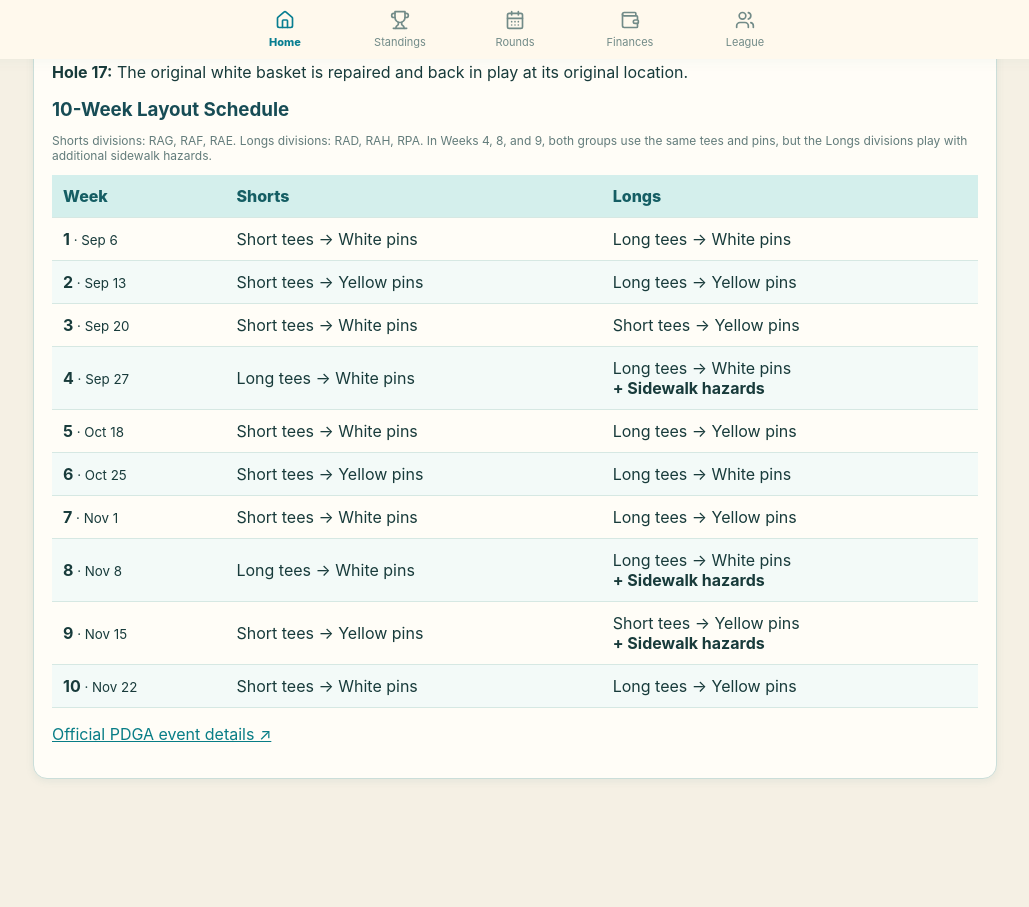
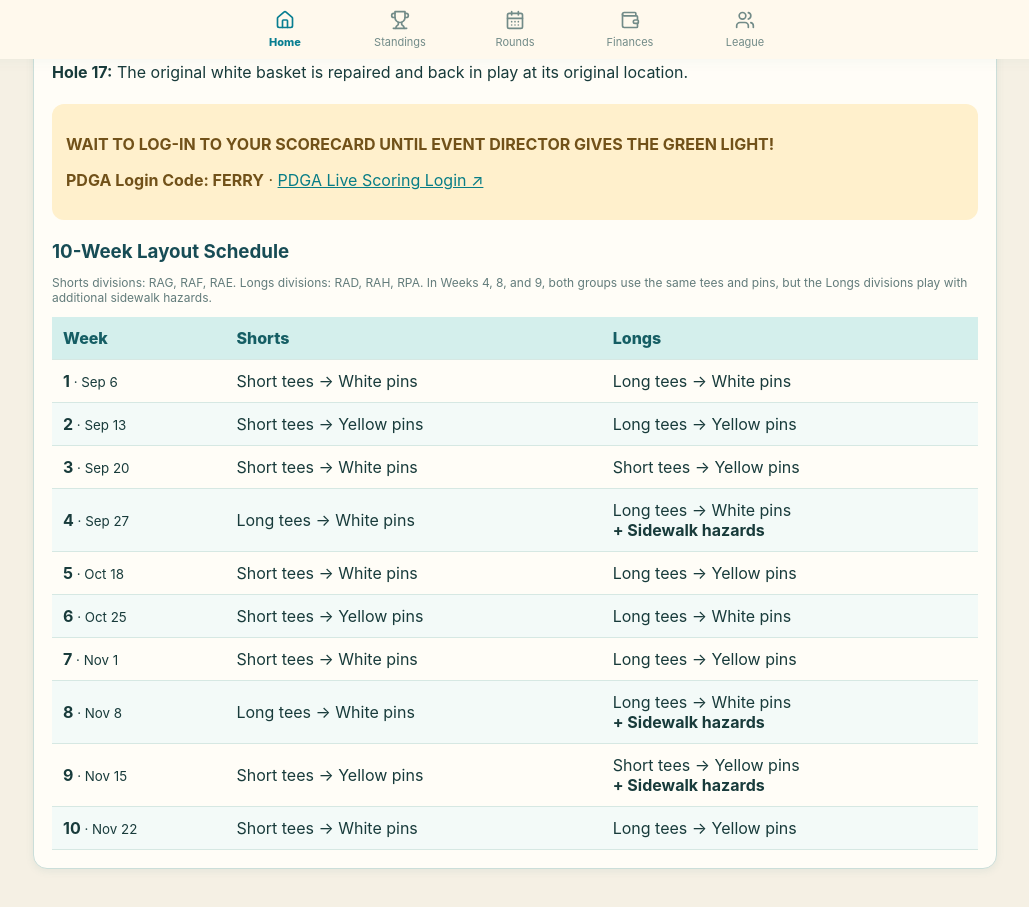
Before and after one commit to eashotts/ocdgc-league-hub, a React (Vite) app: page / in a window 1280 px wide. Shown: the part 741-1648 px from the top of the page, without its empty margins (125-1154 px from the left). Built offline with nearby package versions, Linux system fonts and the light colour scheme.

Commit message:
Add PDGA scoring login instructions to Home and remove duplicate event link

```diff
--- a/src/main.tsx
+++ b/src/main.tsx
@@ -355,6 +355,16 @@
               at its original location.
             </p>
 
+            <div className="notice" style={{ marginTop: 22, marginBottom: 20 }}>
+              <p><b>WAIT TO LOG-IN TO YOUR SCORECARD UNTIL EVENT DIRECTOR GIVES THE GREEN LIGHT!</b></p>
+              <p>
+                <b>PDGA Login Code: FERRY</b> ·{' '}
+                <a href="https://www.pdga.com/apps/tournament/score/login" target="_blank" rel="noreferrer">
+                  PDGA Live Scoring Login ↗
+                </a>
+              </p>
+            </div>
+
             <h3>10-Week Layout Schedule</h3>
 
             <p className="muted">
@@ -400,17 +410,7 @@
               </table>
             </div>
 
-            <p>
-              <a
-                href={`https://www.pdga.com/tour/event/${
-                  data?.eventId || '107753'
-                }`}
-                target="_blank"
-                rel="noreferrer"
-              >
-                Official PDGA event details ↗
-              </a>
-            </p>
+
           </section>
         )}
 
```
